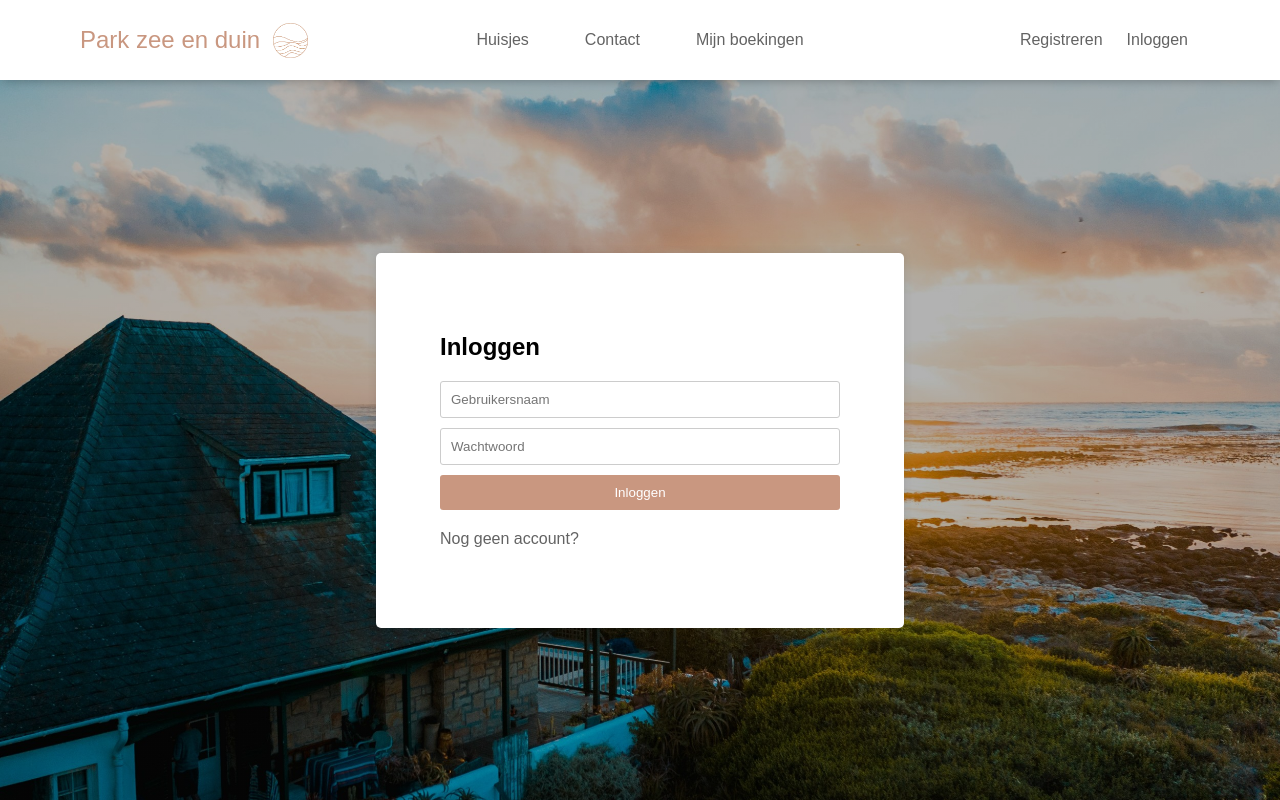
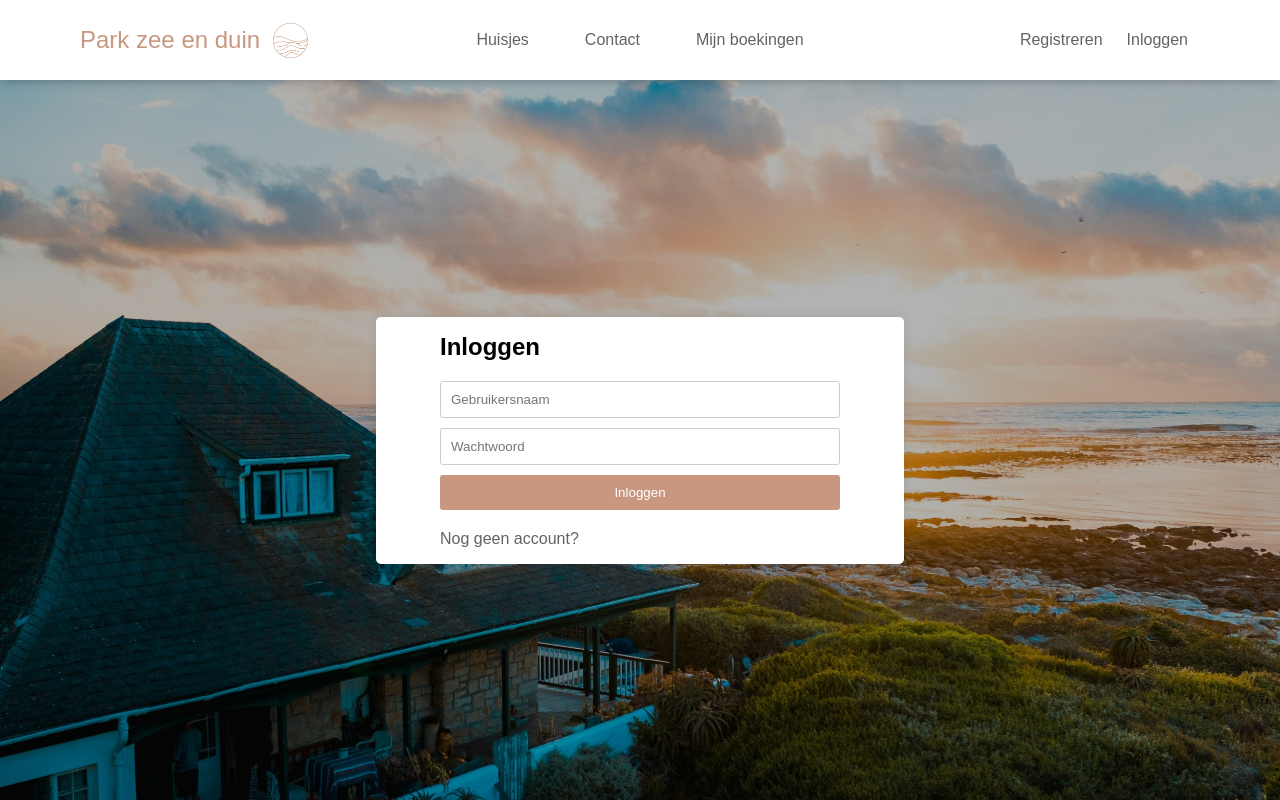
Before and after one commit to jessevrieling/Opdracht-webtech, a Flask app: page /inloggen in a window 1280 px wide. Run offline with Flask 3, Linux system fonts and the light colour scheme; some web fonts are replaced.

Commit message:
Login padding fix

```diff
--- a/static/stylesheets/login.css
+++ b/static/stylesheets/login.css
@@ -78,8 +78,8 @@ a {
 
 .loginFormContainer>form {
     border-radius: 5px;
-    padding: 10vh 5vw 10vh 5vw;
-    background-color: white;
+    padding: 2vh 5vw 2vh 5vw;
+    background-color: rgb(255, 255, 255);
     box-shadow: 0 0 10px rgba(0, 0, 0, 0.1);
     width: 25em;
 }
```
